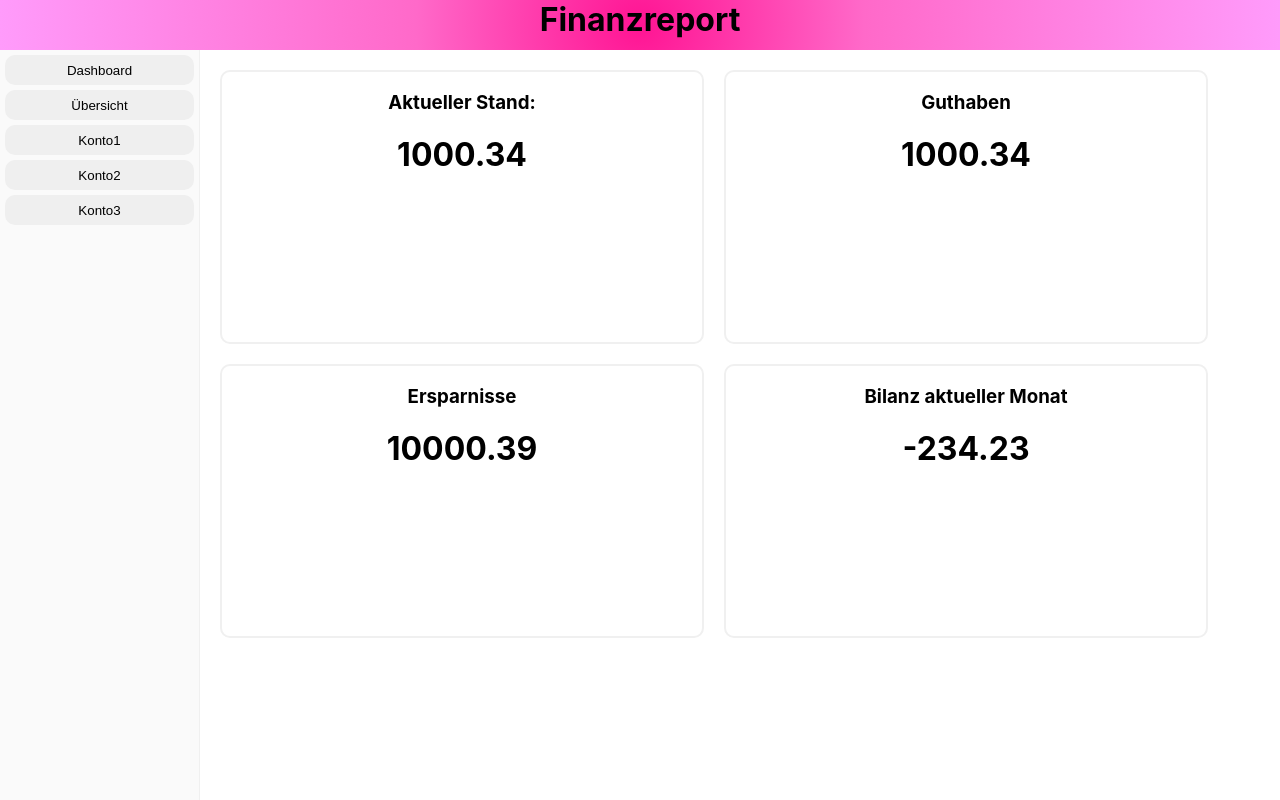
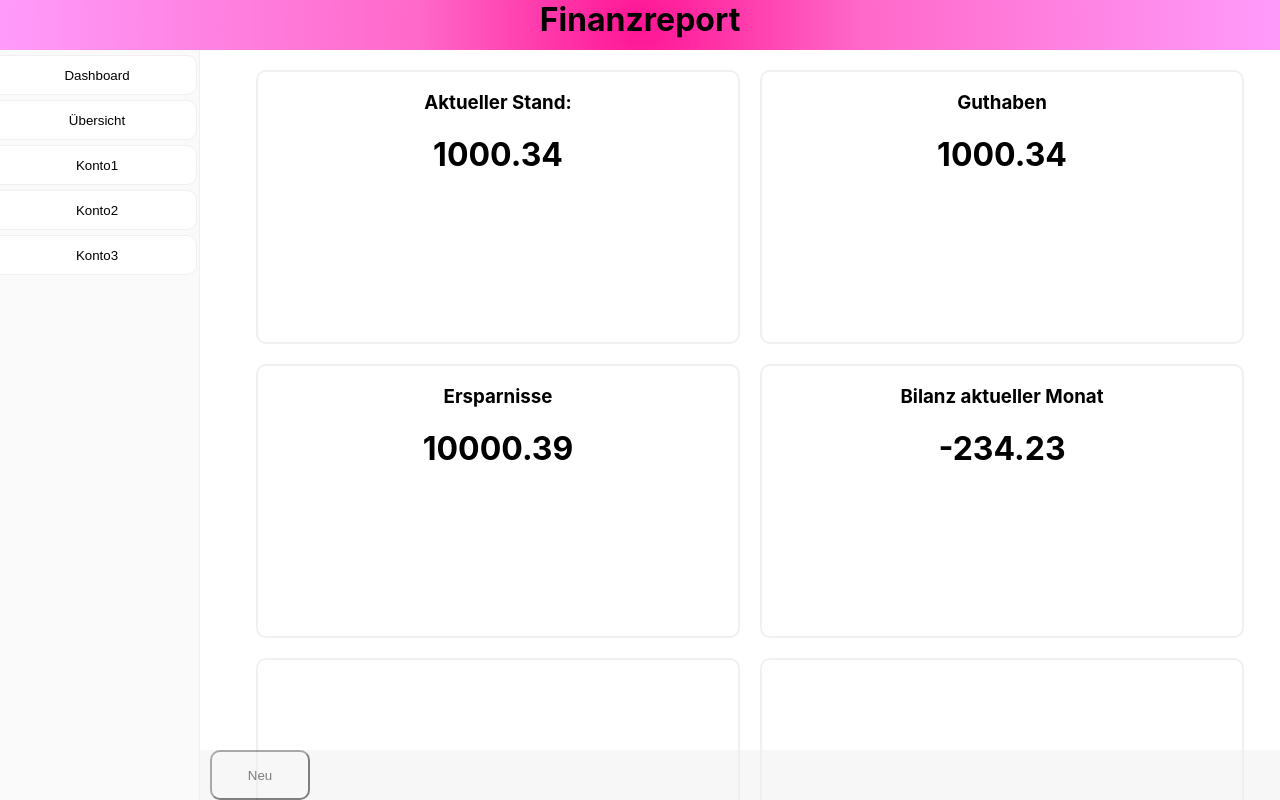
Before and after one commit to Infpowertower/finanzreport_web, a React (Create React App) app: page / in a window 1280 px wide. Built offline with nearby package versions, Linux system fonts and the light colour scheme.

Commit message:
small changes - bottombuttons - changes to main app - css changes

```diff
--- a/package.json
+++ b/package.json
@@ -2,6 +2,7 @@
   "name": "finanzreport",
   "version": "0.1.0",
   "private": true,
+  "homepage": "https://test.robertmrichter.de/finanzreport/",
   "dependencies": {
     "ajv": "^6.5.4",
     "bootstrap": "^4.1.3",
--- a/src/App.css
+++ b/src/App.css
@@ -38,6 +38,9 @@
     //grid-template-columns: repeat(3, 480px);
     //grid-template-rows: repeat(4, 270px);
     //grid-gap: 20px;
+    display: flex;
+    flex-wrap: wrap;
+    justify-content: center;
     overflow: auto;
 }
 
@@ -50,16 +53,21 @@
 
 .MenuButton {
     border: none;
-    border-radius: 10px;
-    width: 95%;
-    height: 30px;
+    border: 1px solid #F0F0F0;
+    border-bottom-right-radius: 10px;
+    border-top-right-radius: 10px;
+    width: 100%;
+    height: 40px;
     margin-top: 5px;
-
+    background: white;
+    color: black;
+    margin-left: -5px;
 }
 
 .MenuButton:hover {
     background: #ff1493;
-    background: radial-gradient(circle, #ff1493 0%, #ff69C9 20%, #ffffff 100%);
+    background: linear-gradient(to right, #ff1493 0%, #ff69C9 20%, #ffffff 100%);
+    //background: radial-gradient(circle, #ff1493 0%, #ff69C9 20%, #ffffff 100%);
     color: white;
 }
 
@@ -69,7 +77,7 @@
     border-radius: 10px;
     text-align: center;
     padding: auto;
-    float: left;
+    //float: left;
     height: 270px;
     width: 480px;
     margin-top: 20px;
@@ -84,5 +92,12 @@
     left: 200px;
     height: 50px;
     width: 100%;
-    display: none;
 }
+
+.BottomButton {
+    float: left;
+    margin-left: 10px;
+    height: 50px;
+    width: 100px;
+    border-radius: 10px;
+}
--- a/src/App.js
+++ b/src/App.js
@@ -1,18 +1,7 @@
 import React, { Component } from 'react';
 import './App.css';
 
-class App extends Component {
-  render() {
-    return (
-      <div className="App">
-        <NavBar />
-        <Menu />
-        <Dashboard />
-        <ButtonBar />
-      </div>
-    );
-  }
-}
+
 
 class NavBar extends Component {
     render() {
@@ -32,6 +21,13 @@ class Dashboard extends Component {
                 <Panel title={'Guthaben'} value={1000.34} />
                 <Panel title={'Ersparnisse'} value={10000.39} />
                 <Panel title={'Bilanz aktueller Monat'} value={-234.23}/>
+                <Panel />
+                <Panel />
+                <Panel />
+                <Panel />
+                <Panel />
+                <Panel />
+                <Panel />
             </div>
         )
     }
@@ -76,10 +72,42 @@ class ButtonBar extends Component {
     render() {
         return (
             <div className='ButtonBar'>
-
+                <BottomButton name={'Neu'}/>
             </div>
         )
     }
 }
 
+class BottomButton extends Component {
+    render() {
+        return (
+            <button className='BottomButton'>{this.props.name}</button>
+        )
+    }
+}
+
+class App extends Component {
+    constructor(props) {
+        super(props);
+        this.state = {
+            location: 0, //Dashboard = 0
+        };
+    }
+
+    render() {
+        return (
+            <div className="App">
+                <NavBar />
+                <Menu />
+                {//toDo}
+                }
+                {//{this.state.location} === 1 ? <Dashboard/>: <div className='Dashboard'><h1>This works!</h1></div>
+                }
+                <Dashboard />
+                <ButtonBar />
+            </div>
+        );
+    }
+}
+
 export default App;
```
